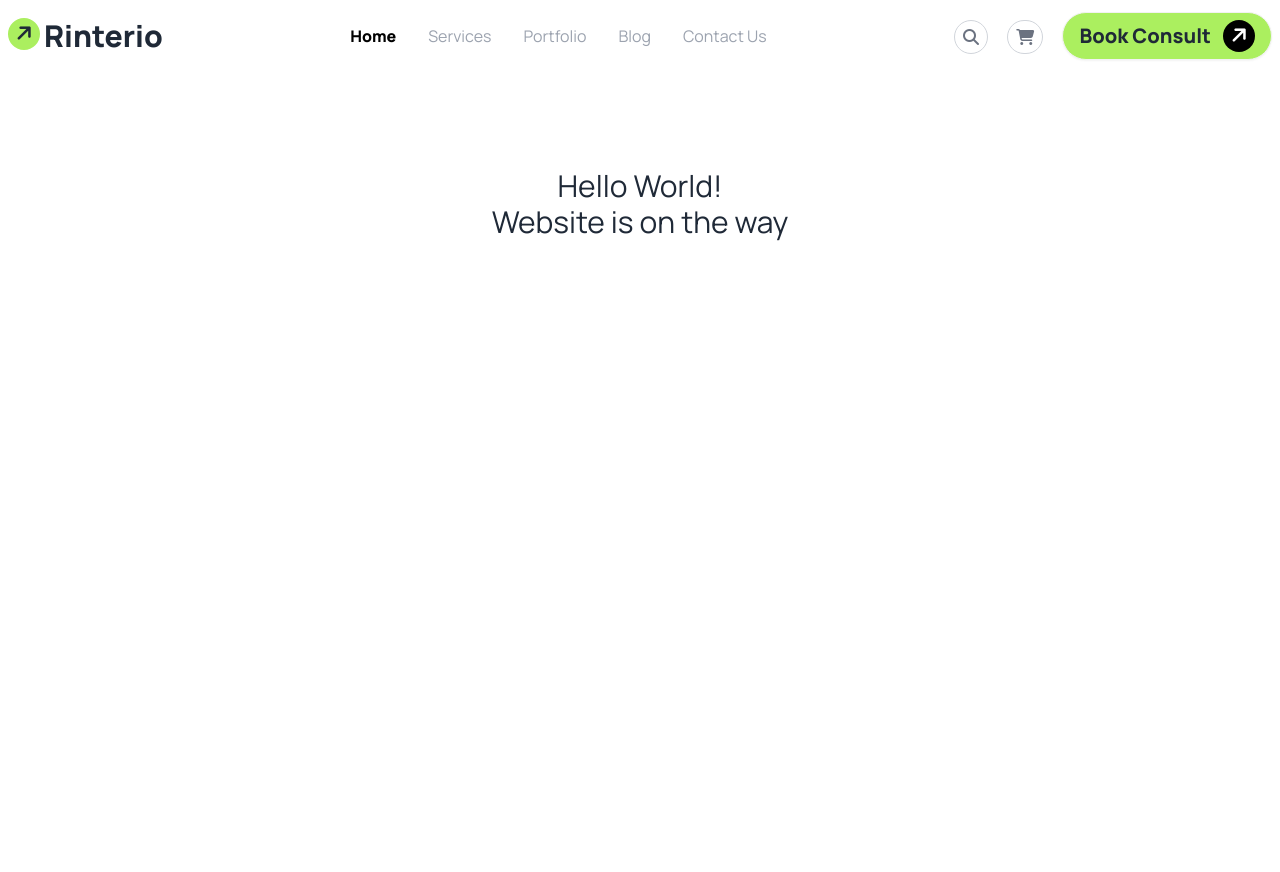
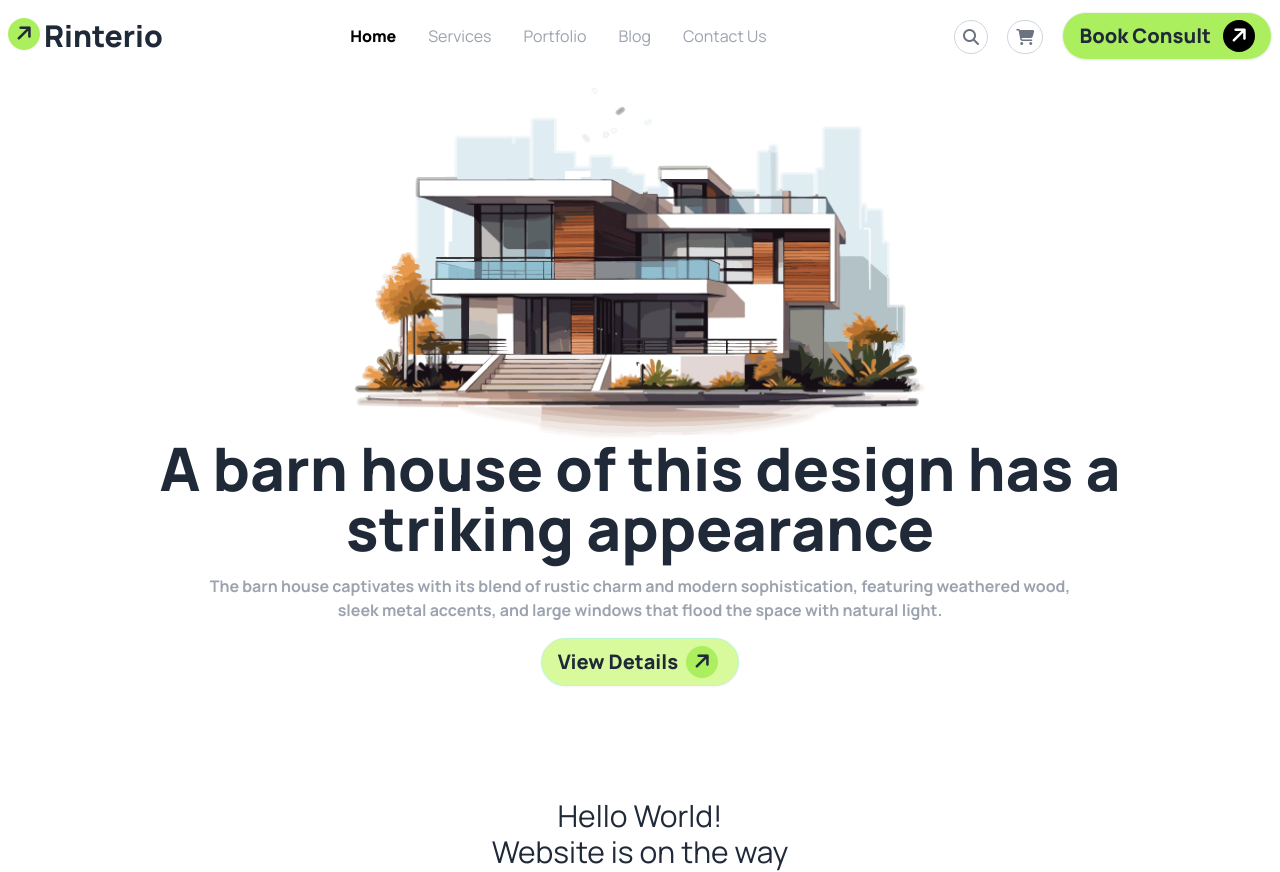
Before and after one commit to fmahadihasan1/decorate-your-future, a plain HTML site: page index.html in a window 1280 px wide. Before the commit the page ends 800 px from the top, so only its background shows below. Drawn offline with nearby package versions, Linux system fonts and the light colour scheme.

Commit message:
banner added

```diff
--- a/index.html
+++ b/index.html
@@ -118,6 +118,38 @@
           </div>
         </div>
       </nav>
+
+      <!-- Banner section -->
+
+      <section class="p-4">
+        <!-- Img -->
+
+        <div class="flex justify-center">
+          <img class="" src="./assets/banner.png" alt="" />
+        </div>
+
+        <!-- text -->
+
+        <div class="text-center space-y-4">
+          <h1 class="font-extrabold text-3xl sm:text-4xl xl:text-6xl sm:max-w-2xl xl:max-w-5xl mx-auto">
+            A barn house of this design has a striking appearance
+          </h1>
+          <p class="font-bold text-sm sm:text-base text-gray-400 max-w-xl xl:max-w-4xl mx-auto">
+            The barn house captivates with its blend of rustic charm and modern
+            sophistication, featuring weathered wood, sleek metal accents, and
+            large windows that flood the space with natural light.
+          </p>
+
+          <button
+            class="btn bg-lime-200 rounded-full font-extrabold text-xl border-green-200 w-full sm:w-auto"
+          >
+            View Details
+            <i
+              class="fa-solid fa-arrow-right bg-green-low-shade h-8 w-8 rounded-full -rotate-45 text-xl p-2 inline-flex items-center mr-1"
+            ></i>
+          </button>
+        </div>
+      </section>
     </header>
 
     <!-- Main Section -->
```
